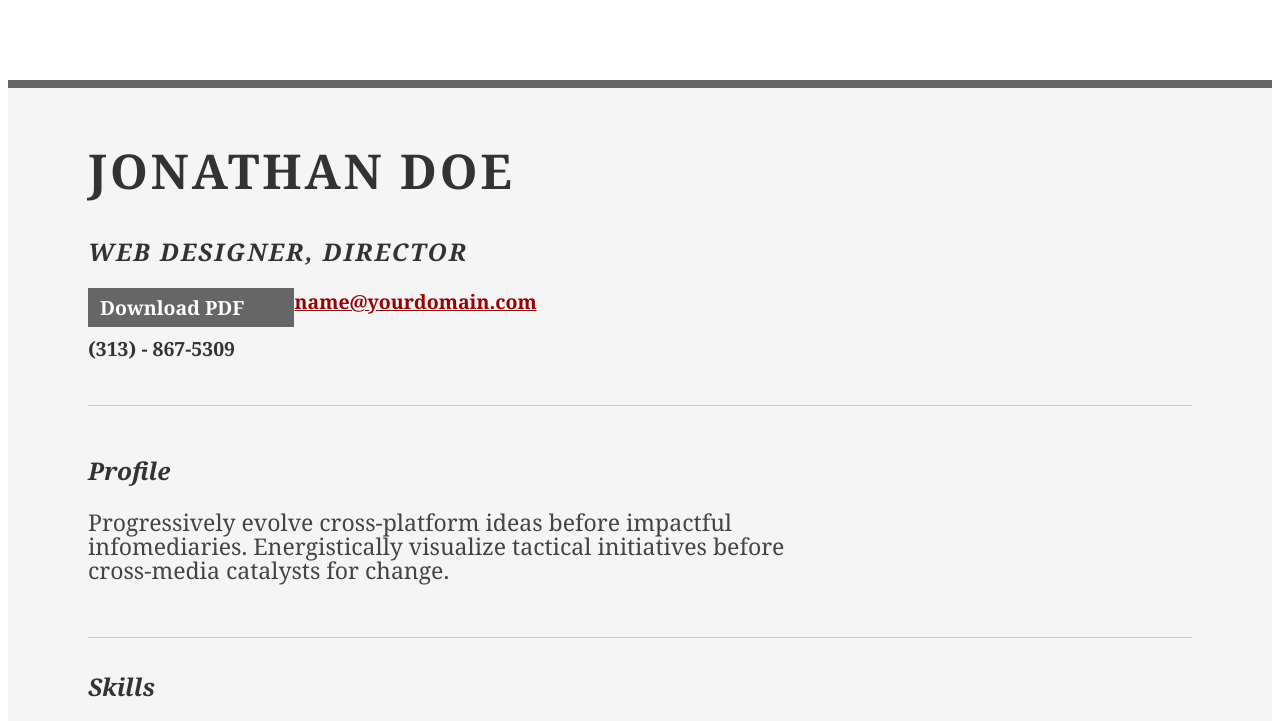
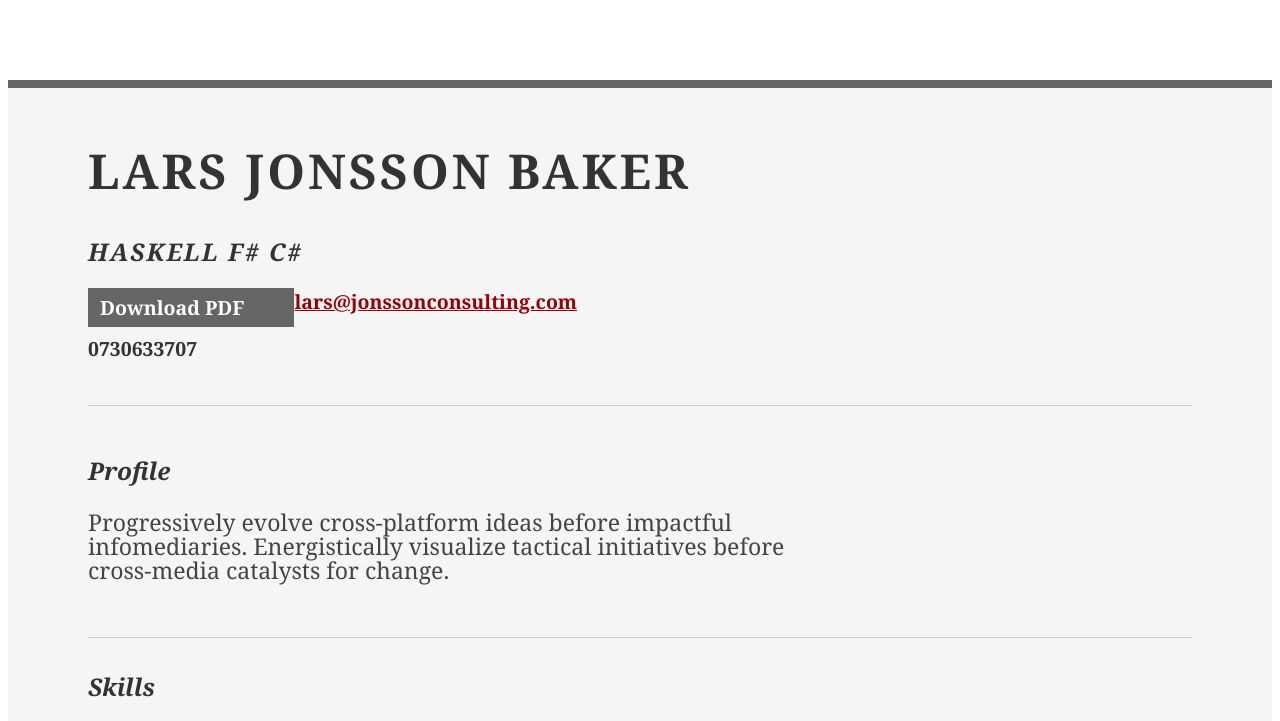
Before and after one commit to larjo/larjo.github.io, a plain HTML site: page index.html in a window 1280 px wide. Shown: the top 721 px of the page. Drawn offline with Linux system fonts and the light colour scheme; a small style sheet from the web is missing.

Commit message:
Update index.html

```diff
--- a/index.html
+++ b/index.html
@@ -2,7 +2,7 @@
 <html>
 <head>
 
-	<title>Jonathan Doe | Web Designer, Director | name@yourdomain.com</title>
+	<title>Lars Jonsson Baker | haskell f# c# | lars@jonssonconsulting.com</title>
 	<meta http-equiv="content-type" content="text/html; charset=utf-8" />
 
 	<meta name="keywords" content="" />
@@ -20,15 +20,15 @@
 		<div id="hd">
 			<div class="yui-gc">
 				<div class="yui-u first">
-					<h1>Jonathan Doe</h1>
-					<h2>Web Designer, Director</h2>
+					<h1>Lars Jonsson Baker</h1>
+					<h2>haskell f# c#</h2>
 				</div>
 
 				<div class="yui-u">
 					<div class="contact-info">
 						<h3><a id="pdf" href="#">Download PDF</a></h3>
-						<h3><a href="mailto:name@yourdomain.com">name@yourdomain.com</a></h3>
-						<h3>(313) - 867-5309</h3>
+						<h3><a href="mailto:lars@jonssonconsulting.com">lars@jonssonconsulting.com</a></h3>
+						<h3>0730633707</h3>
 					</div><!--// .contact-info -->
 				</div>
 			</div><!--// .yui-gc -->
```
